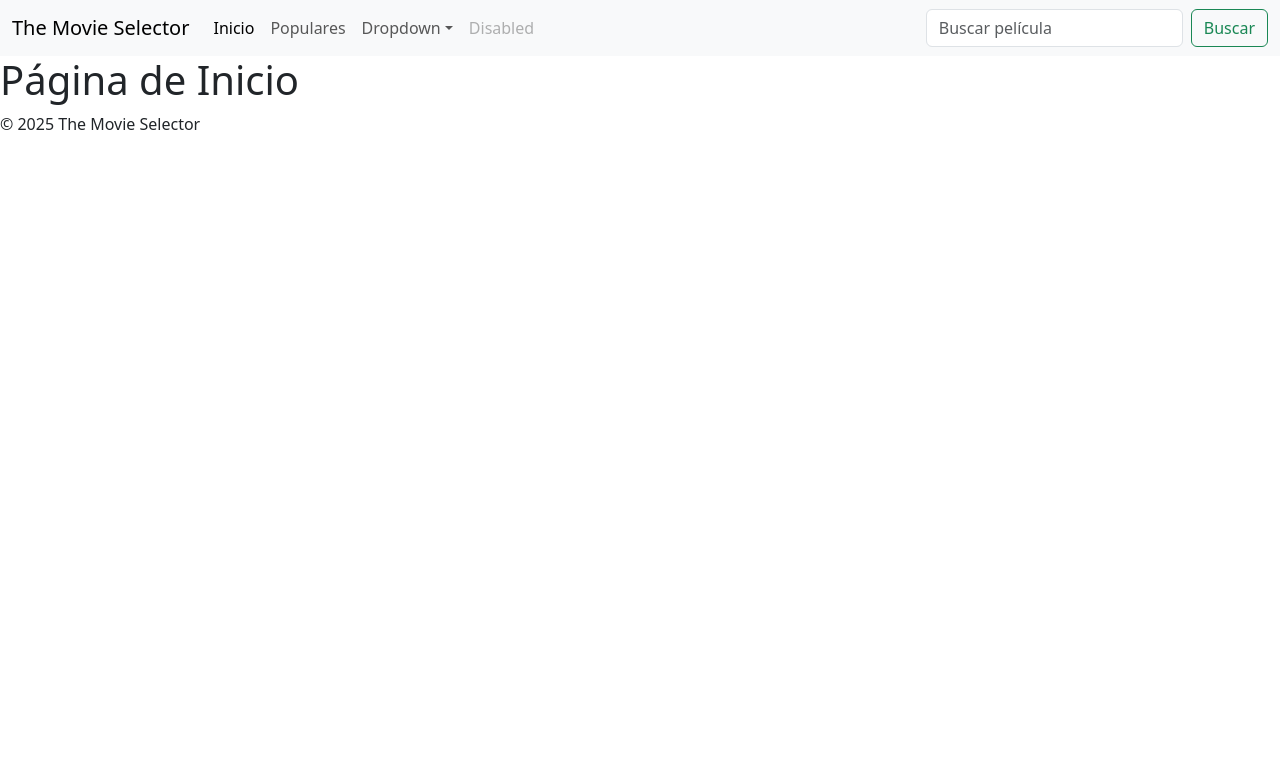
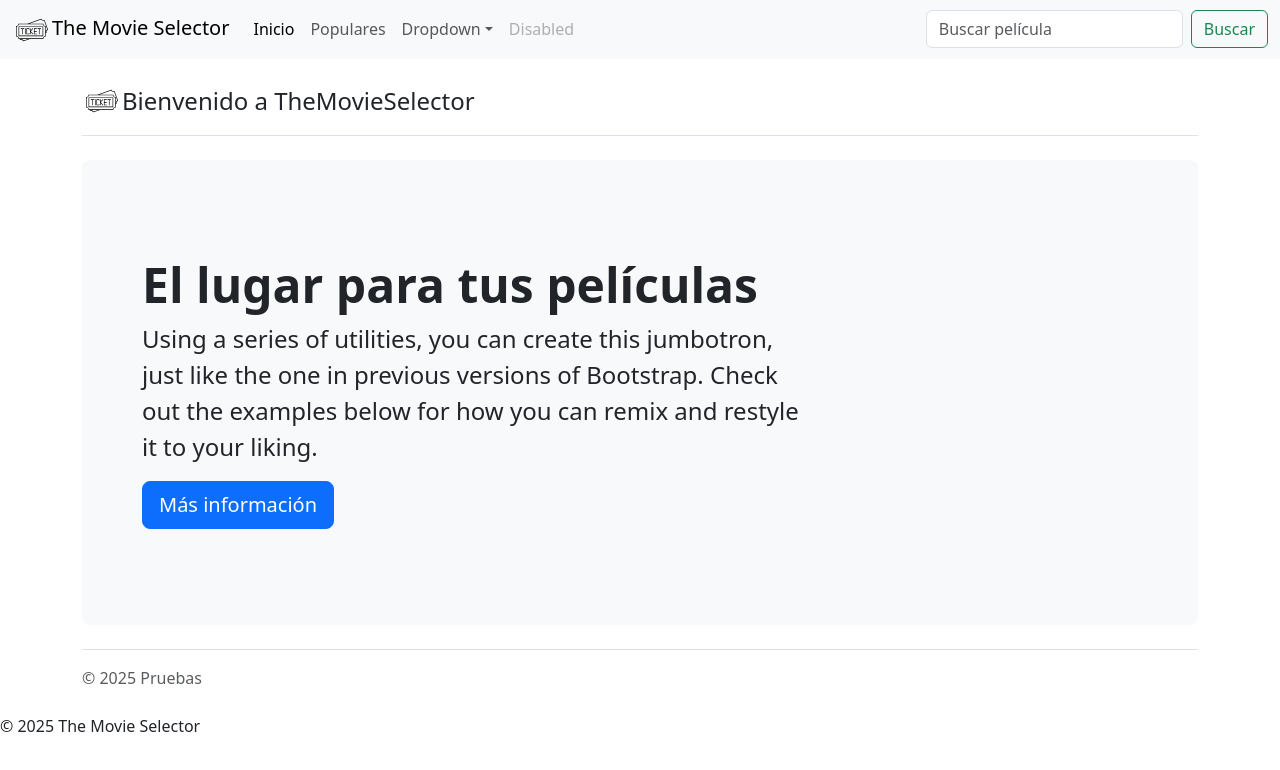
Before and after one commit to bryanStv/TheMovieSelector, a React (Vite) app: page / in a window 1280 px wide. Shown: the top 770 px of the page. Built offline with nearby package versions, Linux system fonts and the light colour scheme; no server answers.

Commit message:
Jumbotron en Main con logo

```diff
--- a/src/components/ui/Header/NavBar/NavBar.jsx
+++ b/src/components/ui/Header/NavBar/NavBar.jsx
@@ -1,6 +1,7 @@
 import "./NavBar.css"
 import { Link, useNavigate } from "react-router-dom";
 import { useState } from "react";
+import MovieLogo from "../../../../assets/movie-tickets-svgrepo-com.svg"
 
 export const NavBar = () => {
     const API_KEY = import.meta.env.VITE_TMDB_API_KEY;
@@ -21,20 +22,24 @@ export const NavBar = () => {
 
         if (buscarPeli.trim() === "") return;
 
-        const results = await fetchPeliculaByTitulo(buscarPeli);
+        const movies = await fetchPeliculaByTitulo(buscarPeli);
 
-        //setMovieResultados(results)
-
-        navigate("/resultados", { state: { results } });
+        navigate("/resultados", { state: { movies } });
     }
 
 
     return (
       <nav className="navbar navbar-expand-lg bg-light">
         <div className="container-fluid">
-          <a className="navbar-brand" href="#">
+          <Link className="navbar-brand" aria-current="page" to="/">
+            <img
+              src={MovieLogo}
+              width={40}
+              height={32}
+              alt="TheMovieSelector"
+            />
             The Movie Selector
-          </a>
+          </Link>
           <button
             className="navbar-toggler"
             type="button"
--- a/src/pages/Home/Home.jsx
+++ b/src/pages/Home/Home.jsx
@@ -1,6 +1,42 @@
 //import { useEffect, useState } from "react";
 import "./Home.css"
+import MovieLogo from "../../assets/movie-tickets-svgrepo-com.svg"
 
 export const Home = () => {
-    return (<h1>Página de Inicio</h1>)
+    return (
+      <main>
+        <div className="container py-4">
+          <header className="pb-3 mb-4 border-bottom">
+            <a
+              href="/"
+              className="d-flex align-items-center text-dark text-decoration-none"
+            >
+              <img
+                src={MovieLogo}
+                width={40}
+                height={32}
+                alt="TheMovieSelector"
+              />
+              <span className="fs-4">Bienvenido a TheMovieSelector</span>
+            </a>
+          </header>
+
+          <div className="p-5 mb-4 bg-light rounded-3">
+            <div className="container-fluid py-5">
+              <h1 className="display-5 fw-bold">El lugar para tus películas</h1>
+              <p className="col-md-8 fs-4">
+                Using a series of utilities, you can create this jumbotron, just
+                like the one in previous versions of Bootstrap. Check out the
+                examples below for how you can remix and restyle it to your
+                liking.
+              </p>
+              <button className="btn btn-primary btn-lg" type="button">
+                Más información
+              </button>
+            </div>
+          </div>
+          <footer className="pt-3 mt-4 text-muted border-top">&copy; 2025 Pruebas</footer>
+        </div>
+      </main>
+    );
 }
--- a/src/pages/ResultadosPorName/ResultadosPorName.jsx
+++ b/src/pages/ResultadosPorName/ResultadosPorName.jsx
@@ -3,12 +3,12 @@ import { useLocation } from "react-router-dom";
 
 export const ResultadosPorName = () => {
   const location = useLocation();
-  const { results } = location.state || { results: [] };
+  const { movies } = location.state || { results: [] };
 
   return (
     <div className="container mt-5">
       <h1 className="text-center">Resultados de búsqueda</h1>
-      {results.map((movie) => (
+      {movies.map((movie) => (
         <div className="card">
           <div className="card-header">
             <h2 className="text-center">{movie.title}</h2>
--- a/src/pages/populares/Populares.jsx
+++ b/src/pages/populares/Populares.jsx
@@ -36,7 +36,7 @@ export const Populares = () => {
 
     return (
       <div className="container mt-5">
-        <h1 className="text-center">Películas populares actualmente</h1>
+        <h1 className="text-center">Películas populares</h1><br/>
         {movies.map((movie) => (
           <div className="card">
             <div className="card-header">
```
Also changed, not shown: src/assets/movie-tickets-svgrepo-com.svg (added).
